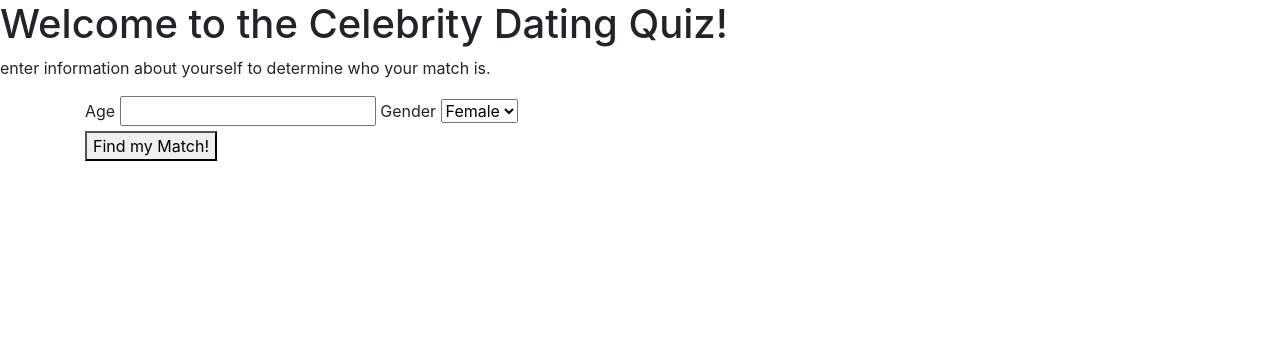
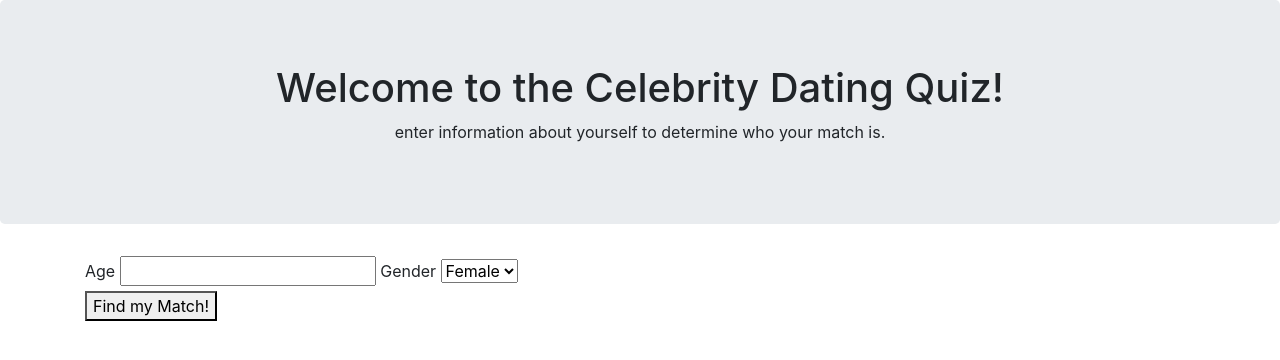
Before and after one commit to Drebnot/celebrity-dating-quiz, a plain HTML site: page index.html in a window 1280 px wide. Drawn offline with nearby package versions, Linux system fonts and the light colour scheme.

Commit message:
add jumbotron to welcome header

```diff
--- a/css/styles.css
+++ b/css/styles.css
@@ -1,5 +1,9 @@
 .button{
   display: block;
+}
+
+.jumbotron{
+  text-align: center;
 }
 
 #match{
--- a/index.html
+++ b/index.html
@@ -11,8 +11,10 @@
     <title>Celebrity Dating Quiz</title>
   </head>
   <body>
-    <h1>Welcome to the Celebrity Dating Quiz!</h1>
-    <p>enter information about yourself to determine who your match is.</p>
+    <div class="jumbotron">
+      <h1>Welcome to the Celebrity Dating Quiz!</h1>
+      <p>enter information about yourself to determine who your match is.</p>
+    </div>
     <div class="container">
       <form id="CelebMatcher">
         <label for="age">Age</label>
```
